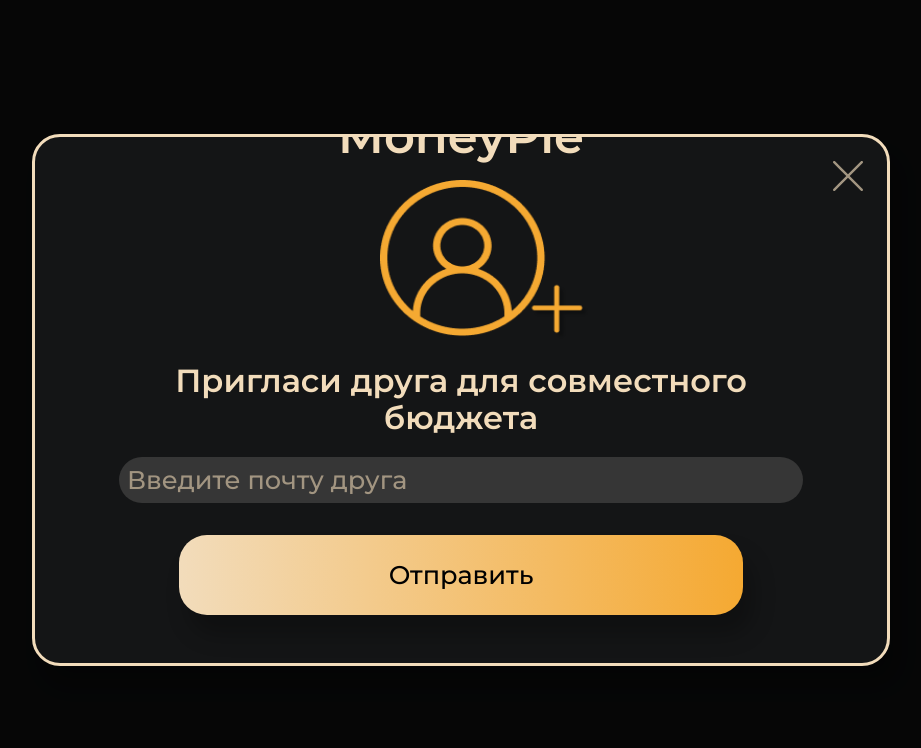
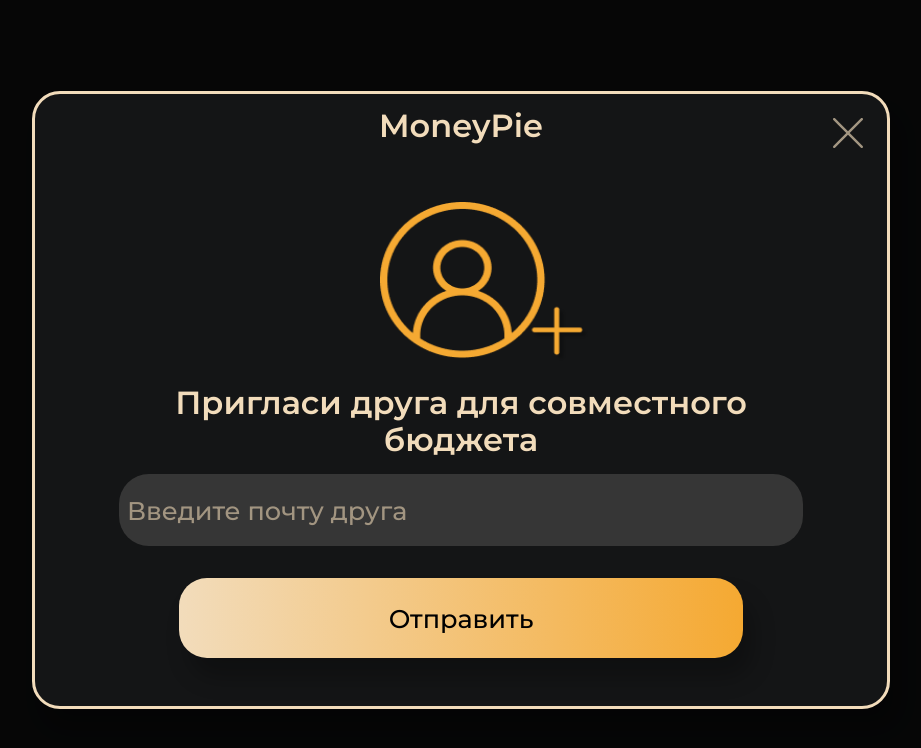
Before and after one commit to money-pie/frontend, a Next.js app: page /invitationPage in a window 1280 px wide. Shown: the top 748 px of the page, without its empty margins (179-1100 px from the left). Built offline with nearby package versions, Linux system fonts and the light colour scheme.

Commit message:
fix: update friend invitation module

```diff
--- a/components/modules/FriendInvitation/FriendInvitation.module.css
+++ b/components/modules/FriendInvitation/FriendInvitation.module.css
@@ -1,7 +1,6 @@
 .custom-button {
   width: 80%;
 
-  /* min-height: 2rem; */
   height: 5rem;
   margin-top: 2rem;
 }
@@ -14,24 +13,18 @@
   flex-direction: column;
   justify-content: center;
 
-  height: 100%
-
-  /* width: 100%;
-  height: 100%; */
+  height: 100%;
 }
 
 .around-input {
-  /* padding-bottom: 2rem; */
   align-self: stretch;
 }
 
 .input {
-  max-height: 20%;
+  height: 9vh;
 }
 
 .first p {
-  /* margin-top: 1rem;
-  margin-bottom: 2%; */
   display: block;
   margin-block-start: 2%;
   margin-block-end: 1rem;
@@ -44,18 +37,15 @@
 .first-image {
   margin-top: 0.5em;
   margin-left: 3rem;
-
-  /* max-height: 10rem; */
 }
 
-.h2 {
+.h5 {
   display: block;
 
-  /* margin-top: -1.7em; */
+  margin-top: -6vh;
+  margin-bottom: 1em;
 
-  /* margin-bottom: 1em; */
-  margin-top: -1.7em;
-  margin-block-end: 0;
+  color: var(--accent-weak);
 
   font-size: 2rem;
 }
--- a/components/modules/FriendInvitation/FriendInvitation.tsx
+++ b/components/modules/FriendInvitation/FriendInvitation.tsx
@@ -19,7 +19,7 @@ function FriendInvitation({ active, onClose }: FriendInvitationProps): JSX.Eleme
   return (
     <Modal active={active} closeCross="exist" onClose={closeModal}>
       <div className={styles.first}>
-        <Htag className={styles.h2} tag="h2">
+        <Htag className={styles.h5} tag="h5">
           MoneyPie
         </Htag>
         <div className={styles["first-image"]}>
```
